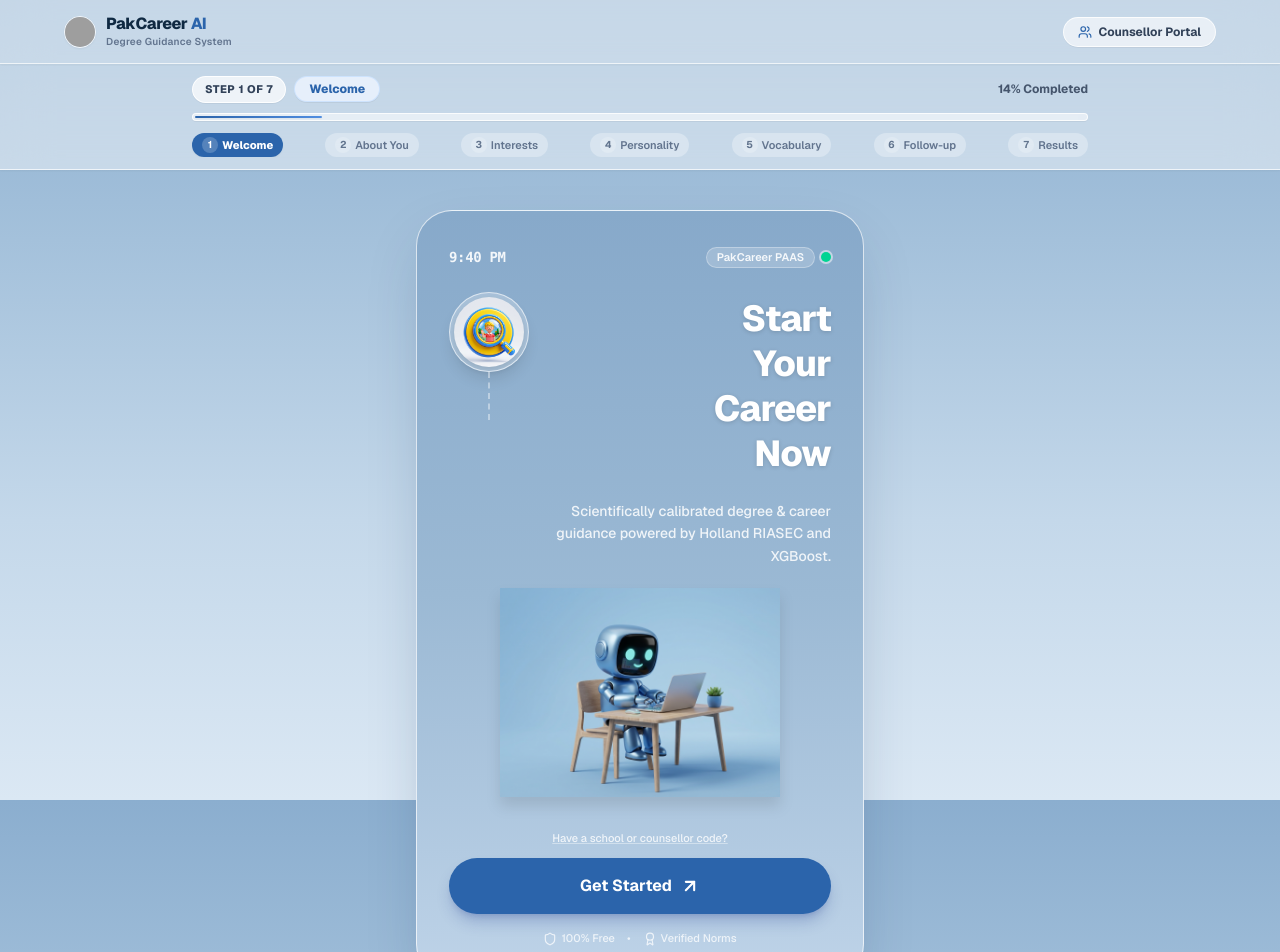
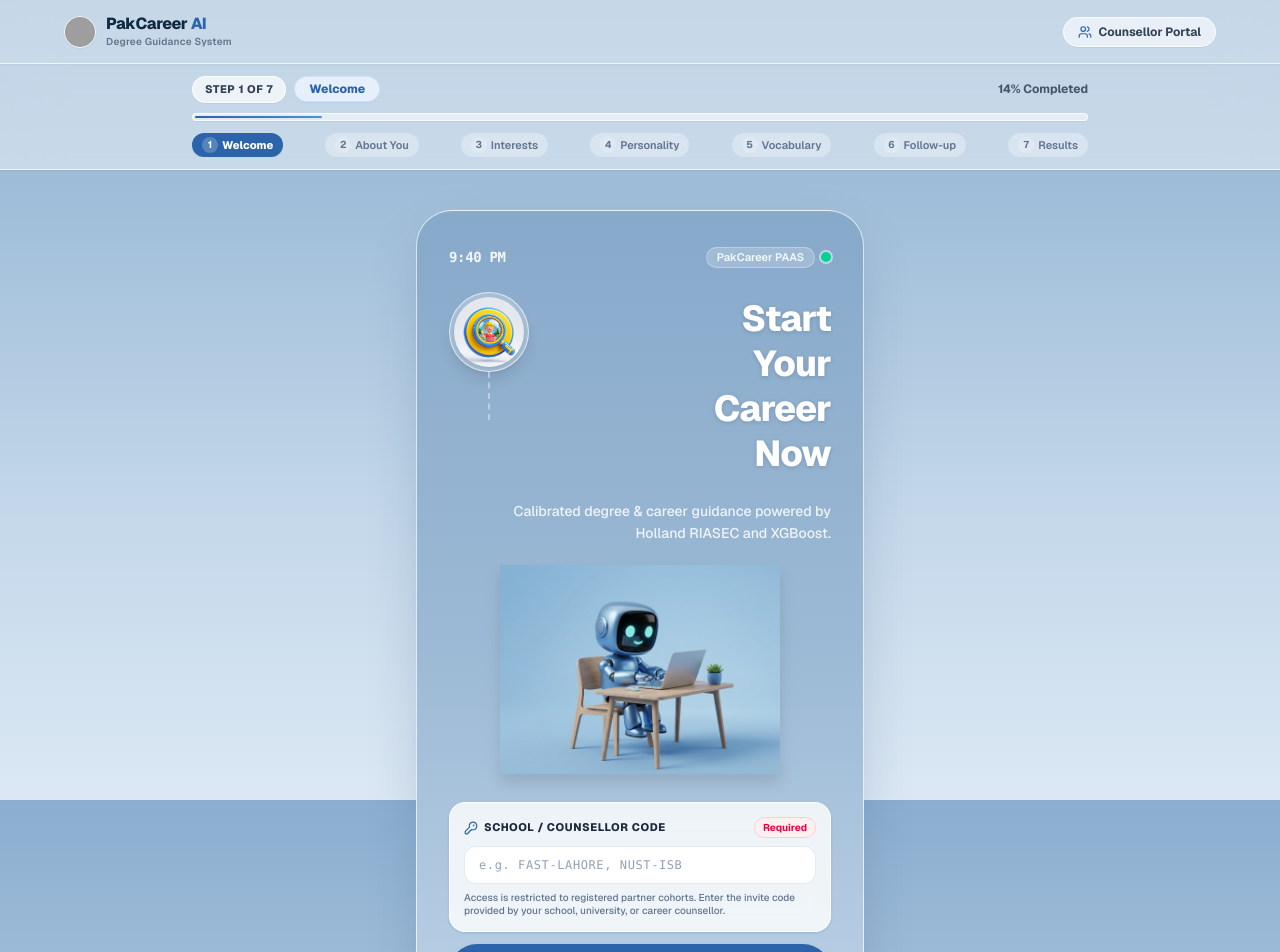
Before and after one commit to Hasan-Butt/CareerGuidanceAI, a Next.js app in the folder pakcareer/frontend/: page /assessment/landing in a window 1280 px wide. Shown: the top 952 px of the page. Built offline with nearby package versions, Linux system fonts and the light colour scheme; no server answers; grey boxes are pictures that could not be loaded.

Commit message:
feat(ui): complete sky-blue glassmorphic theme across dashboard and enforce mandatory invite code

```diff
--- a/pakcareer/frontend/app/dashboard/sessions/[id]/page.tsx
+++ b/pakcareer/frontend/app/dashboard/sessions/[id]/page.tsx
@@ -84,20 +84,20 @@ export default function SessionDetailPage({ params }: PageProps) {
         <div className="space-y-1">
           <Link
             href="/dashboard"
-            className="inline-flex items-center gap-1.5 text-xs font-semibold text-slate-500 hover:text-[#0f766e] transition-colors mb-1"
+            className="inline-flex items-center gap-1.5 text-xs font-semibold text-slate-500 hover:text-[#2b64ab] transition-colors mb-1"
           >
             <ArrowLeft className="w-3.5 h-3.5" />
             <span>Back to Sessions</span>
           </Link>
           <div className="flex items-center gap-3">
-            <h1 className="text-2xl font-extrabold text-[#0f2f38]">
+            <h1 className="text-2xl font-extrabold text-[#0f2942]">
               Session Details
             </h1>
             <Badge variant="outline" className="font-mono text-xs">
               {session.session_id.slice(0, 10)}
             </Badge>
             {session.org_code && (
-              <Badge variant="secondary" className="font-mono text-xs">
+              <Badge variant="secondary" className="font-mono text-xs bg-blue-50 text-[#2b64ab] border-blue-200">
                 {session.org_code}
               </Badge>
             )}
@@ -106,7 +106,7 @@ export default function SessionDetailPage({ params }: PageProps) {
 
         <div className="flex items-center gap-2">
           <a href={fetchPdfUrl(session.session_id)} target="_blank" rel="noreferrer">
-            <Button size="sm" className="gap-1.5">
+            <Button size="sm" className="gap-1.5 bg-[#2b64ab] hover:bg-[#1f4f8b] text-white rounded-full font-bold">
               <Download className="w-4 h-4" />
               Download Parents Report PDF
             </Button>
@@ -117,10 +117,10 @@ export default function SessionDetailPage({ params }: PageProps) {
       {/* Demographics & Match Grid */}
       <div className="grid grid-cols-1 md:grid-cols-3 gap-6">
         {/* Left: Demographics Card */}
-        <Card className="border-slate-200">
+        <Card className="bg-white/75 backdrop-blur-xl border-white/85 shadow-sm">
           <CardHeader>
-            <CardTitle className="text-base font-bold text-[#0f2f38] flex items-center gap-2">
-              <User className="w-4 h-4 text-[#0f766e]" />
+            <CardTitle className="text-base font-extrabold text-[#0f2942] flex items-center gap-2">
+              <User className="w-4 h-4 text-[#2b64ab]" />
               Student Background
             </CardTitle>
           </CardHeader>
@@ -157,10 +157,10 @@ export default function SessionDetailPage({ params }: PageProps) {
         </Card>
 
         {/* Right 2 cols: Prediction Matches */}
-        <Card className="border-slate-200 md:col-span-2">
+        <Card className="bg-white/75 backdrop-blur-xl border-white/85 shadow-sm md:col-span-2">
           <CardHeader>
-            <CardTitle className="text-base font-bold text-[#0f2f38] flex items-center gap-2">
-              <Sparkles className="w-4 h-4 text-[#0f766e]" />
+            <CardTitle className="text-base font-extrabold text-[#0f2942] flex items-center gap-2">
+              <Sparkles className="w-4 h-4 text-[#2b64ab]" />
               Predicted Degree Families (Top Matches)
             </CardTitle>
           </CardHeader>
@@ -169,15 +169,15 @@ export default function SessionDetailPage({ params }: PageProps) {
               {session.top3?.map((m, idx) => (
                 <div
                   key={m.house}
-                  className={`p-3.5 rounded-xl border text-xs space-y-1.5 ${
+                  className={`p-3.5 rounded-2xl border text-xs space-y-1.5 ${
                     idx === 0
-                      ? "bg-teal-50/50 border-teal-300"
-                      : "bg-white border-slate-200"
+                      ? "bg-blue-50/80 border-blue-200 text-[#2b64ab] shadow-xs"
+                      : "bg-white/70 border-white/80"
                   }`}
                 >
                   <div className="flex items-center justify-between">
                     <span className="text-xl">{m.emoji}</span>
-                    <Badge variant={idx === 0 ? "default" : "outline"} className="text-[10px]">
+                    <Badge variant={idx === 0 ? "default" : "outline"} className={`text-[10px] ${idx === 0 ? "bg-[#2b64ab] text-white" : ""}`}>
                       #{idx + 1}
                     </Badge>
                   </div>
@@ -224,17 +224,17 @@ export default function SessionDetailPage({ params }: PageProps) {
 
       {/* Psychometric Scores & RIASEC Detail */}
       {session.profile && (
-        <Card className="border-slate-200">
+        <Card className="bg-white/75 backdrop-blur-xl border-white/85 shadow-sm">
           <CardHeader>
-            <CardTitle className="text-base font-bold text-[#0f2f38]">
+            <CardTitle className="text-base font-extrabold text-[#0f2942]">
               Holland RIASEC Domain Scores (1.0 – 5.0)
             </CardTitle>
           </CardHeader>
           <CardContent>
             <div className="grid grid-cols-2 sm:grid-cols-6 gap-3">
               {Object.entries(session.profile.riasec || {}).map(([dim, score]) => (
-                <div key={dim} className="p-3 rounded-lg border border-slate-100 text-center bg-slate-50/50">
-                  <div className="font-mono text-sm font-bold text-[#0f766e]">{dim}</div>
+                <div key={dim} className="p-3 rounded-2xl border border-white/80 text-center bg-white/60">
+                  <div className="font-mono text-sm font-bold text-[#2b64ab]">{dim}</div>
                   <div className="text-lg font-extrabold text-slate-900">{score.toFixed(2)}</div>
                   <div className="text-[10px] text-slate-400 capitalize">
                     {dim === "R" && "Realistic"}
@@ -252,11 +252,11 @@ export default function SessionDetailPage({ params }: PageProps) {
       )}
 
       {/* Counsellor Notes (Auto-save or on blur) */}
-      <Card className="border-slate-200">
+      <Card className="bg-white/75 backdrop-blur-xl border-white/85 shadow-sm">
         <CardHeader>
           <div className="flex items-center justify-between">
             <div>
-              <CardTitle className="text-base font-bold text-[#0f2f38]">
+              <CardTitle className="text-base font-extrabold text-[#0f2942]">
                 Confidential Counsellor Notes
               </CardTitle>
               <CardDescription className="text-xs">
@@ -278,7 +278,7 @@ export default function SessionDetailPage({ params }: PageProps) {
             onBlur={handleSaveNotes}
             placeholder="Record advising remarks, recommended university choices, parent meeting notes, or follow-up action items..."
             rows={4}
-            className="w-full p-3 rounded-lg border border-slate-200 text-xs sm:text-sm text-slate-900 placeholder:text-slate-400 focus:outline-none focus:ring-2 focus:ring-[#0f766e] focus:border-transparent transition-all"
+            className="w-full p-3 rounded-xl border border-slate-200/90 text-xs sm:text-sm text-slate-900 placeholder:text-slate-400 focus:outline-none focus:ring-2 focus:ring-[#2b64ab] focus:border-transparent transition-all"
           />
           <div className="flex justify-end">
             <Button
--- a/pakcareer/frontend/components/assessment/AboutStep.tsx
+++ b/pakcareer/frontend/components/assessment/AboutStep.tsx
@@ -1,6 +1,6 @@
 "use client";
 
-import React, { useState } from "react";
+import React, { useState, useEffect } from "react";
 import { useRouter } from "next/navigation";
 import { useAssessmentStore } from "@/lib/store";
 import { Card, CardHeader, CardTitle, CardDescription, CardContent } from "@/components/ui/card";
@@ -23,9 +23,20 @@ export function AboutStep() {
   const [inviteError, setInviteError] = useState<string | null>(null);
   const [checkingCode, setCheckingCode] = useState(false);
 
+  // Guard: if no invite code is in state, redirect to landing step immediately
+  useEffect(() => {
+    if (!about.invite_code) {
+      router.replace("/assessment/landing");
+    }
+  }, [about.invite_code, router]);
+
   const handleNext = async () => {
     const code = inviteCode.trim().toUpperCase();
-    if (code) {
+    if (!code) {
+      setInviteError("A verified school or counsellor invite code is required to take this assessment.");
+      return;
+    }
+
     setCheckingCode(true);
     setInviteError(null);
     try {
@@ -34,14 +45,14 @@ export function AboutStep() {
       const status = (err as { status?: number }).status;
       setInviteError(
         status === 404
-            ? `"${code}" is not a valid invite code. Check it with your counsellor, or leave it empty.`
-            : "Could not check the invite code. Is the server running?"
+          ? `"${code}" is not a valid invite code. You must enter a registered school or counsellor code to proceed.`
+          : "Could not verify the invite code. Is the backend running?"
       );
       return;
     } finally {
       setCheckingCode(false);
     }
-    }
+
     setAbout({
       age,
       education,
@@ -190,12 +201,17 @@ export function AboutStep() {
 
           {/* Invite Code */}
           <div className="space-y-2 pt-2 border-t border-white/60">
+            <div className="flex items-center justify-between">
               <Label htmlFor="invite" className="font-bold text-slate-800">
-              Counsellor / School Invite Code (Optional)
+                School / Counsellor Invite Code
               </Label>
+              <span className="text-[10px] font-bold text-rose-600 bg-rose-50 px-2 py-0.5 rounded-full border border-rose-200">
+                Required
+              </span>
+            </div>
             <Input
               id="invite"
-              placeholder="e.g. FAST-LAHORE"
+              placeholder="e.g. FAST-LAHORE, NUST-ISB"
               value={inviteCode}
               onChange={(e) => {
                 setInviteCode(e.target.value);
--- a/pakcareer/frontend/components/assessment/LandingStep.tsx
+++ b/pakcareer/frontend/components/assessment/LandingStep.tsx
@@ -4,20 +4,46 @@ import React, { useState } from "react";
 import Image from "next/image";
 import { useRouter } from "next/navigation";
 import { useAssessmentStore } from "@/lib/store";
-import { ArrowUpRight, Shield, Award } from "lucide-react";
+import { ArrowUpRight, Shield, Award, KeyRound, Loader2, AlertCircle, CheckCircle2 } from "lucide-react";
+import { fetchOrg } from "@/lib/api";
 
 export function LandingStep() {
   const router = useRouter();
   const { about, setAbout, setStep } = useAssessmentStore();
   const [inviteCode, setInviteCode] = useState(about.invite_code || "");
-  const [showCodeInput, setShowCodeInput] = useState(false);
+  const [verifying, setVerifying] = useState(false);
+  const [verifiedName, setVerifiedName] = useState<string | null>(null);
+  const [error, setError] = useState<string | null>(null);
 
-  const handleStart = () => {
-    if (inviteCode.trim()) {
-      setAbout({ invite_code: inviteCode.trim().toUpperCase() });
+  const handleStart = async (e?: React.FormEvent) => {
+    if (e) e.preventDefault();
+    const code = inviteCode.trim().toUpperCase();
+
+    if (!code) {
+      setError("An invite code is required. Please enter the code given by your school or counsellor.");
+      return;
     }
+
+    setVerifying(true);
+    setError(null);
+
+    try {
+      const org = await fetchOrg(code);
+      setVerifiedName(org.name);
+      setAbout({ invite_code: code });
       setStep("about");
       router.push("/assessment/about");
+    } catch (err: unknown) {
+      const status = (err as { status?: number }).status;
+      setVerifiedName(null);
+      if (status === 404) {
+        setError(`"${code}" is not a valid invite code. You must enter a registered school or counsellor code to take this test.`);
+      } else {
+        setError("Unable to verify invite code. Please check that the server is running or contact support.");
+      }
+    } finally {
+      setVerifying(false);
+    }
   };
 
   return (
@@ -64,7 +90,7 @@ export function LandingStep() {
           </div>
 
           <p className="text-white/85 text-xs sm:text-sm font-medium leading-relaxed pt-2 text-right max-w-xs ml-auto">
-            Scientifically calibrated degree & career guidance powered by Holland RIASEC and XGBoost.
+            Calibrated degree & career guidance powered by Holland RIASEC and XGBoost.
           </p>
         </div>
 
@@ -81,51 +107,80 @@ export function LandingStep() {
           </div>
         </div>
 
-        {/* Action Controls & Invite Code */}
-        <div className="space-y-3 pt-2">
-          {showCodeInput ? (
-            <div className="bg-white/70 backdrop-blur-md rounded-2xl p-3 border border-white/80 space-y-1.5 shadow-sm">
-              <span className="text-[10px] font-bold uppercase tracking-wider text-slate-700">
+        {/* Mandatory School / Counsellor Invite Code Guard */}
+        <form onSubmit={handleStart} className="space-y-3 pt-2">
+          <div className="bg-white/80 backdrop-blur-md rounded-2xl p-3.5 border border-white/90 space-y-2 shadow-sm">
+            <div className="flex items-center justify-between">
+              <span className="text-[11px] font-extrabold uppercase tracking-wider text-slate-800 flex items-center gap-1.5">
+                <KeyRound className="w-3.5 h-3.5 text-[#2b64ab]" />
                 School / Counsellor Code
               </span>
+              <span className="text-[10px] font-bold text-rose-600 bg-rose-50 px-2 py-0.5 rounded-full border border-rose-200">
+                Required
+              </span>
+            </div>
+
             <input
               type="text"
-                placeholder="e.g. FAST-LAHORE, LGS-DEMO"
+              placeholder="e.g. FAST-LAHORE, NUST-ISB"
               value={inviteCode}
-                onChange={(e) => setInviteCode(e.target.value)}
-                className="w-full bg-white/90 border border-slate-200/80 rounded-xl px-3 py-2 text-xs font-mono font-bold text-[#0f2942] uppercase tracking-wider focus:outline-none focus:ring-2 focus:ring-[#2b64ab]"
+              onChange={(e) => {
+                setInviteCode(e.target.value);
+                setError(null);
+                setVerifiedName(null);
+              }}
+              disabled={verifying}
+              className="w-full bg-white border border-slate-200/90 rounded-xl px-3.5 py-2.5 text-xs font-mono font-extrabold text-[#0f2942] uppercase tracking-wider placeholder:normal-case placeholder:font-normal placeholder:text-slate-400 focus:outline-none focus:ring-2 focus:ring-[#2b64ab]"
             />
+
+            {error && (
+              <div className="p-2.5 rounded-xl bg-rose-50 border border-rose-200 text-rose-800 text-[11px] flex items-start gap-1.5 font-semibold leading-tight">
+                <AlertCircle className="w-3.5 h-3.5 text-rose-600 shrink-0 mt-0.5" />
+                <span>{error}</span>
               </div>
-          ) : (
-            <button
-              type="button"
-              onClick={() => setShowCodeInput(true)}
-              className="text-[11px] text-white/80 hover:text-white font-medium text-center w-full underline decoration-white/40 cursor-pointer"
-            >
-              Have a school or counsellor code?
-            </button>
             )}
 
-          {/* Primary Pill Button (Exact from image) */}
+            {verifiedName && (
+              <div className="p-2 rounded-xl bg-emerald-50 border border-emerald-200 text-emerald-800 text-[11px] flex items-center gap-1.5 font-bold">
+                <CheckCircle2 className="w-3.5 h-3.5 text-emerald-600" />
+                <span>Verified: {verifiedName}</span>
+              </div>
+            )}
+
+            <p className="text-[10px] text-slate-500 font-medium leading-tight">
+              Access is restricted to registered partner cohorts. Enter the invite code provided by your school, university, or career counsellor.
+            </p>
+          </div>
+
+          {/* Primary Pill Button */}
           <button
-            type="button"
-            onClick={handleStart}
-            className="w-full bg-[#2b64ab] hover:bg-[#204e88] text-white rounded-full py-4 px-6 font-bold text-base flex items-center justify-center gap-2 shadow-lg shadow-blue-900/25 transition-all duration-200 hover:scale-[1.02] cursor-pointer"
+            type="submit"
+            disabled={verifying}
+            className="w-full bg-[#2b64ab] hover:bg-[#1f4f8b] disabled:bg-slate-400 text-white rounded-full py-4 px-6 font-bold text-base flex items-center justify-center gap-2 shadow-lg shadow-blue-900/25 transition-all duration-200 hover:scale-[1.01] cursor-pointer"
           >
-            <span>Get Started</span>
+            {verifying ? (
+              <>
+                <Loader2 className="w-5 h-5 animate-spin" />
+                <span>Verifying Invite Code...</span>
+              </>
+            ) : (
+              <>
+                <span>Start Assessment</span>
                 <ArrowUpRight className="w-5 h-5 stroke-[2.5]" />
+              </>
+            )}
           </button>
 
           <div className="flex items-center justify-center gap-3 pt-1 text-[11px] text-white/75 font-medium">
             <span className="flex items-center gap-1">
-              <Shield className="w-3.5 h-3.5" /> 100% Free
+              <Shield className="w-3.5 h-3.5" /> Verified Institution Access
             </span>
             <span>•</span>
             <span className="flex items-center gap-1">
-              <Award className="w-3.5 h-3.5" /> Verified Norms
+              <Award className="w-3.5 h-3.5" /> RIASEC & XGBoost
             </span>
           </div>
-        </div>
+        </form>
       </div>
     </div>
   );
--- a/pakcareer/frontend/components/assessment/VocabStep.tsx
+++ b/pakcareer/frontend/components/assessment/VocabStep.tsx
@@ -41,6 +41,12 @@ export function VocabStep() {
         fullVocab[k] = !!vocab[k];
       });
 
+      if (!about.invite_code) {
+        setError("A verified school or counsellor invite code is required to take this assessment.");
+        setLoading(false);
+        return;
+      }
+
       const payload: AssessmentPayload = {
         riasec,
         tipi,
@@ -50,7 +56,7 @@ export function VocabStep() {
         familysize: about.familysize ?? 5,
         urban_label: about.urban_label || "Urban",
         engnat_label: about.engnat_label || "No",
-        invite_code: about.invite_code || null,
+        invite_code: about.invite_code,
       };
 
       const res = await fetchPredict(payload);
--- a/pakcareer/frontend/lib/types.ts
+++ b/pakcareer/frontend/lib/types.ts
@@ -30,7 +30,7 @@ export interface AssessmentPayload {
   familysize: number;
   urban_label: string;
   engnat_label: string;
-  invite_code?: string | null;
+  invite_code: string;
 }
 
 export interface SessionRecord {
```
Also changed, not shown: pakcareer/frontend/app/dashboard/analytics/page.tsx (+26 -26 lines), 2 other files (tests, documents, lock files or other folders). Lines whose indentation alone changed are shown as unchanged.
